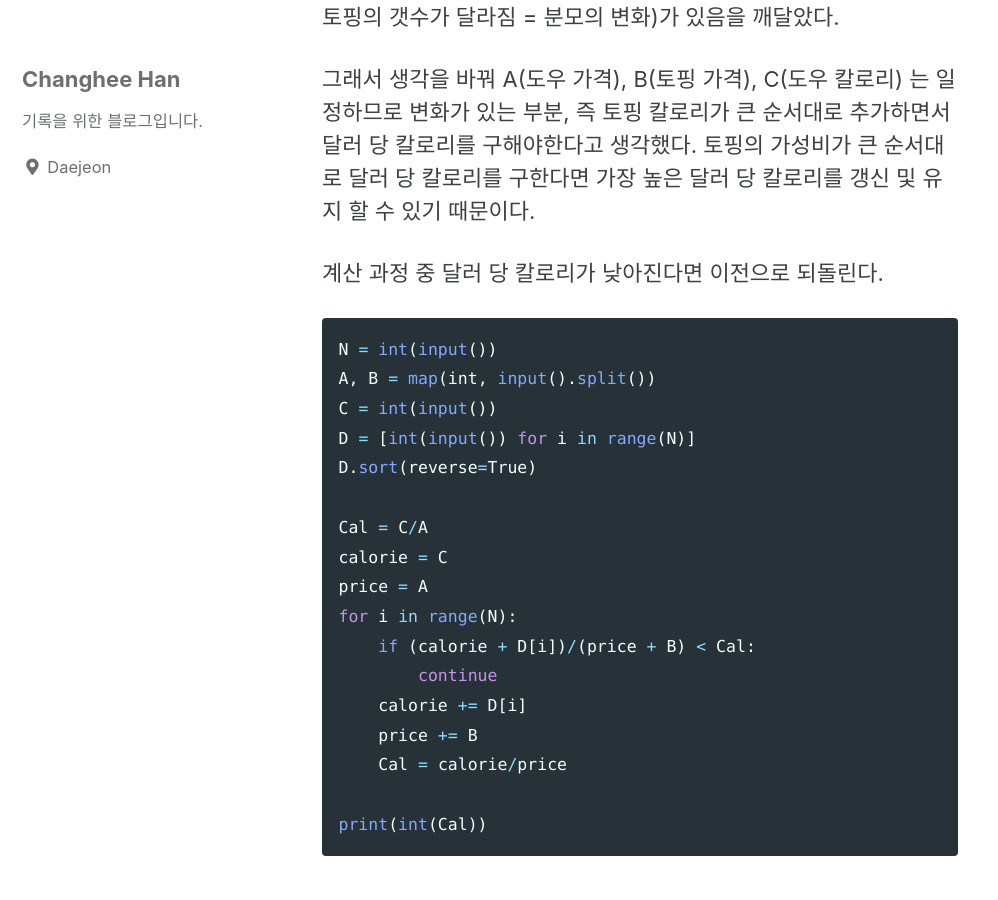
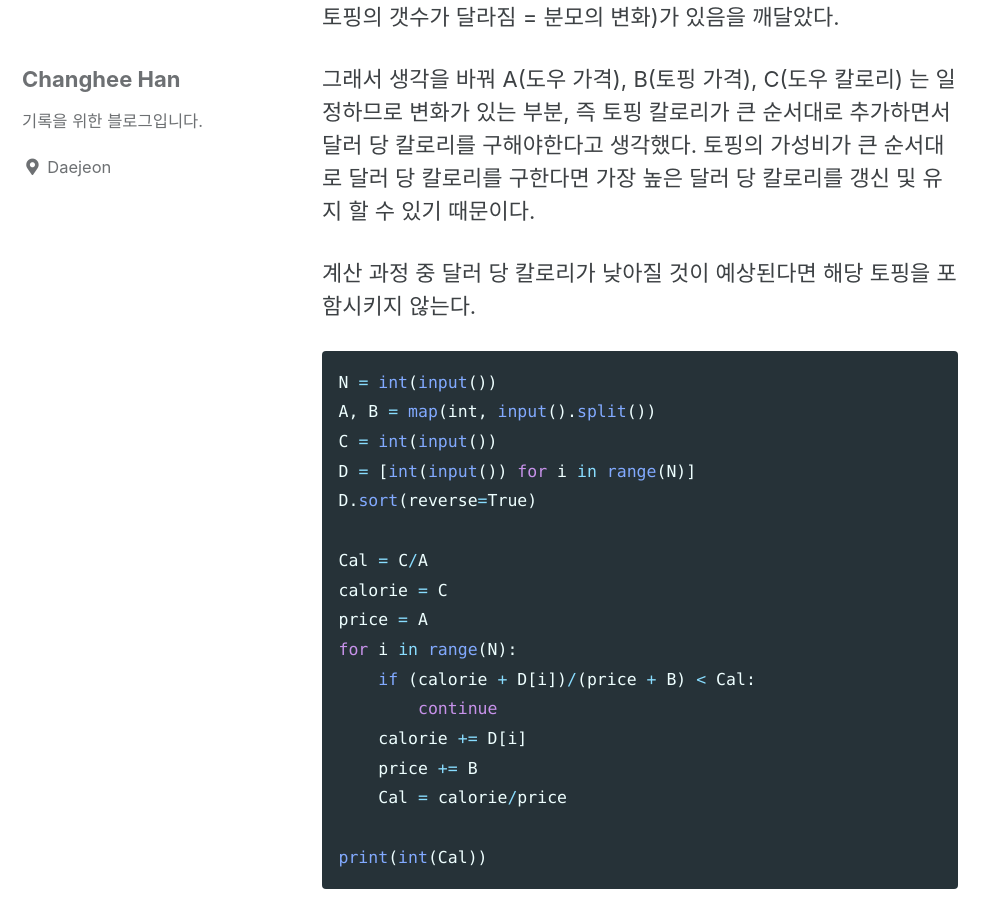
Before and after one commit to hython37/hython37.github.io, a Jekyll site: the page built from _posts/2020-12-27-Basic-Conquest-3321.md, in a window 1280 px wide and 900 px high, scrolled down 2574 px. Shown: the whole window, without its empty margins (0-998 px from the left). Built offline with Jekyll 4.4.1, drawn with Linux system fonts in a browser that asks for light colours; cached includes are drawn as plain includes.

Commit message:
edit content

````diff
--- a/_posts/2020-12-27-Basic-Conquest-3321.md
+++ b/_posts/2020-12-27-Basic-Conquest-3321.md
@@ -74,7 +74,7 @@ Miss 피자는 N 종류의 토핑에서 여러 종류를 자유롭게 선택하
 
 그래서 생각을 바꿔 A(도우 가격), B(토핑 가격), C(도우 칼로리) 는 일정하므로 변화가 있는 부분, 즉 토핑 칼로리가 큰 순서대로 추가하면서 달러 당 칼로리를 구해야한다고 생각했다. 토핑의 가성비가 큰 순서대로 달러 당 칼로리를 구한다면 가장 높은 달러 당 칼로리를 갱신 및 유지 할 수 있기 때문이다.
 
-계산 과정 중 달러 당 칼로리가 낮아진다면 이전으로 되돌린다.
+계산 과정 중 달러 당 칼로리가 낮아질 것이 예상된다면 해당 토핑을 포함시키지 않는다.
 
 ```python
 N = int(input())
````
